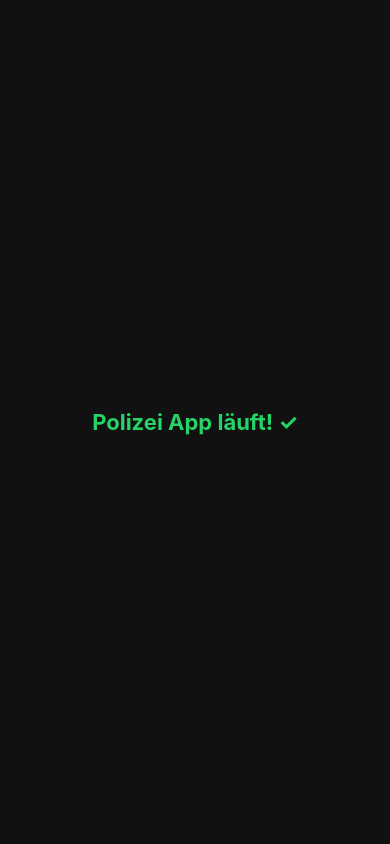
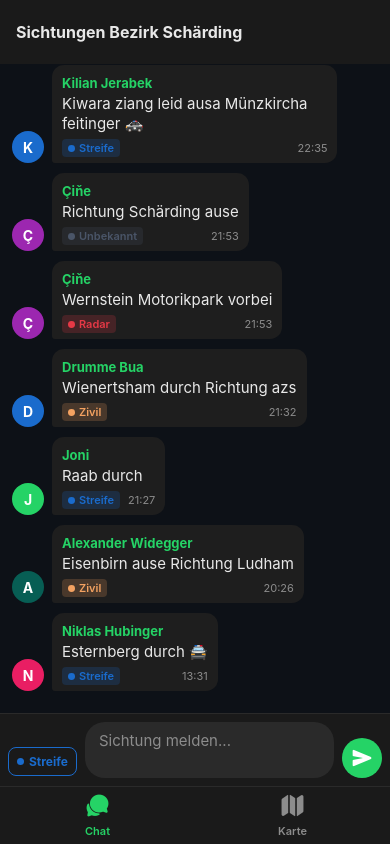
Before and after one commit to dannedotexe/Polizei-App, a React Native app: screen / in a window 390 px wide. Built offline with nearby package versions, Linux system fonts and the light colour scheme.

Commit message:
feat: add web support and EAS Build config, restore full app
https://claude.ai/code/session_01RDpkaBtU2d2AhuqCm5Vjp5

```diff
--- a/App.tsx
+++ b/App.tsx
@@ -1,25 +1,55 @@
-import { View, Text, StyleSheet } from 'react-native';
+import { NavigationContainer } from '@react-navigation/native';
+import { createBottomTabNavigator } from '@react-navigation/bottom-tabs';
 import { StatusBar } from 'expo-status-bar';
+import { Ionicons } from '@expo/vector-icons';
+import ChatScreen from './screens/ChatScreen';
+import MapScreen from './screens/MapScreen';
+
+const Tab = createBottomTabNavigator();
 
 export default function App() {
   return (
-    <View style={styles.container}>
-      <StatusBar style="light" />
-      <Text style={styles.text}>Polizei App läuft! ✓</Text>
-    </View>
+    <NavigationContainer>
+      <StatusBar style="light" backgroundColor="#1a1a1a" />
+      <Tab.Navigator
+        screenOptions={{
+          tabBarActiveTintColor: '#25d366',
+          tabBarInactiveTintColor: '#8c8c8c',
+          tabBarStyle: {
+            backgroundColor: '#1a1a1a',
+            borderTopColor: '#2a2a2a',
+            borderTopWidth: 1,
+            height: 58,
+            paddingBottom: 6,
+          },
+          tabBarLabelStyle: { fontSize: 11, fontWeight: '600' },
+          headerStyle: { backgroundColor: '#1a1a1a' },
+          headerTintColor: '#e8e8e8',
+          headerShadowVisible: false,
+          headerTitleStyle: { fontSize: 16, fontWeight: '700' },
+        }}
+      >
+        <Tab.Screen
+          name="Chat"
+          component={ChatScreen}
+          options={{
+            headerTitle: 'Sichtungen Bezirk Schärding',
+            tabBarIcon: ({ color, size }) => (
+              <Ionicons name="chatbubbles" size={size} color={color} />
+            ),
+          }}
+        />
+        <Tab.Screen
+          name="Karte"
+          component={MapScreen}
+          options={{
+            headerTitle: 'Karte',
+            tabBarIcon: ({ color, size }) => (
+              <Ionicons name="map" size={size} color={color} />
+            ),
+          }}
+        />
+      </Tab.Navigator>
+    </NavigationContainer>
   );
 }
-
-const styles = StyleSheet.create({
-  container: {
-    flex: 1,
-    backgroundColor: '#111',
-    alignItems: 'center',
-    justifyContent: 'center',
-  },
-  text: {
-    color: '#25d366',
-    fontSize: 22,
-    fontWeight: '700',
-  },
-});
--- a/app.json
+++ b/app.json
@@ -5,17 +5,19 @@
     "version": "1.0.0",
     "orientation": "portrait",
     "userInterfaceStyle": "dark",
+    "web": {
+      "bundler": "metro",
+      "output": "single"
+    },
     "ios": {
       "supportsTablet": true,
-      "bundleIdentifier": "com.polizei.app",
-      "infoPlist": {
-        "NSLocationWhenInUseUsageDescription": "Standort für Kartenfunktion."
-      }
+      "bundleIdentifier": "com.polizei.app"
     },
     "android": {
       "package": "com.polizei.app",
       "permissions": ["ACCESS_FINE_LOCATION"]
     },
-    "scheme": "polizei-app"
+    "scheme": "polizei-app",
+    "plugins": ["expo-router"]
   }
 }
```
Also changed, not shown: eas.json (added, +21 -0 lines), package.json (+12 -1 lines).
